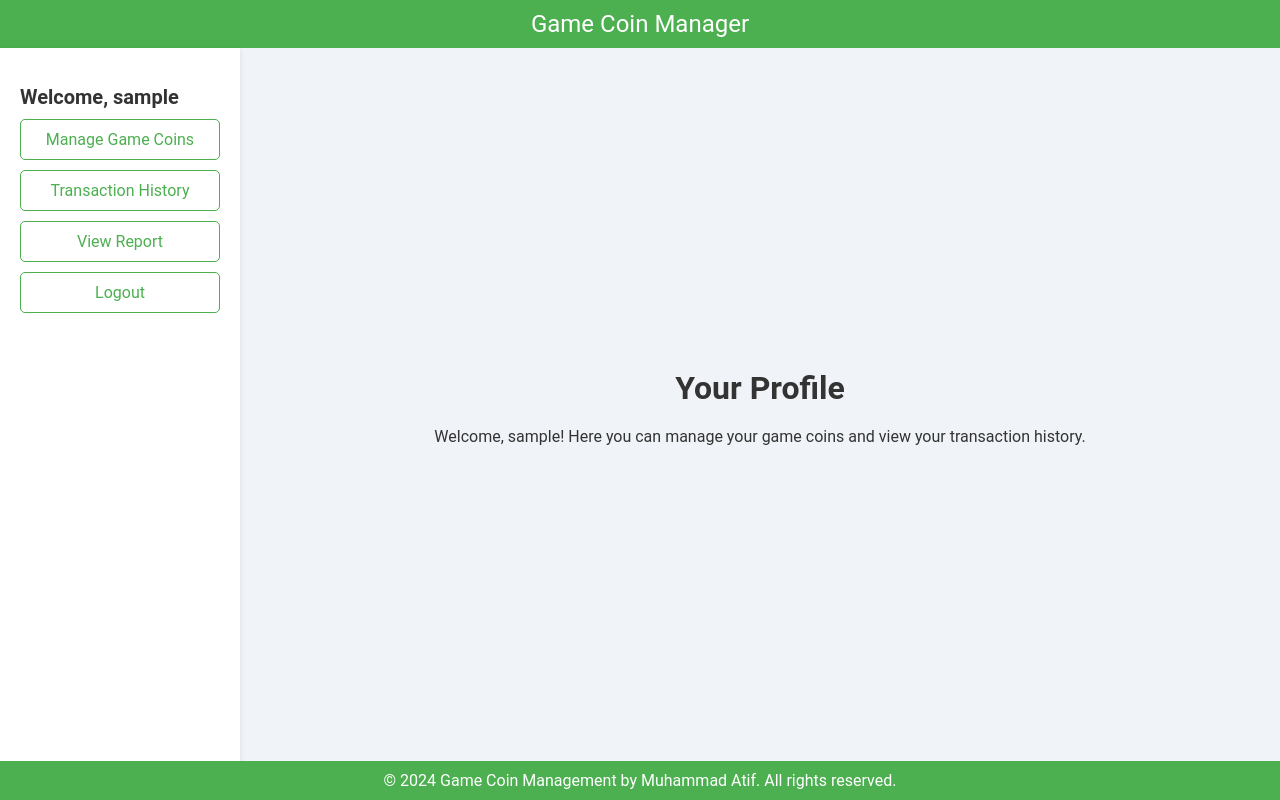
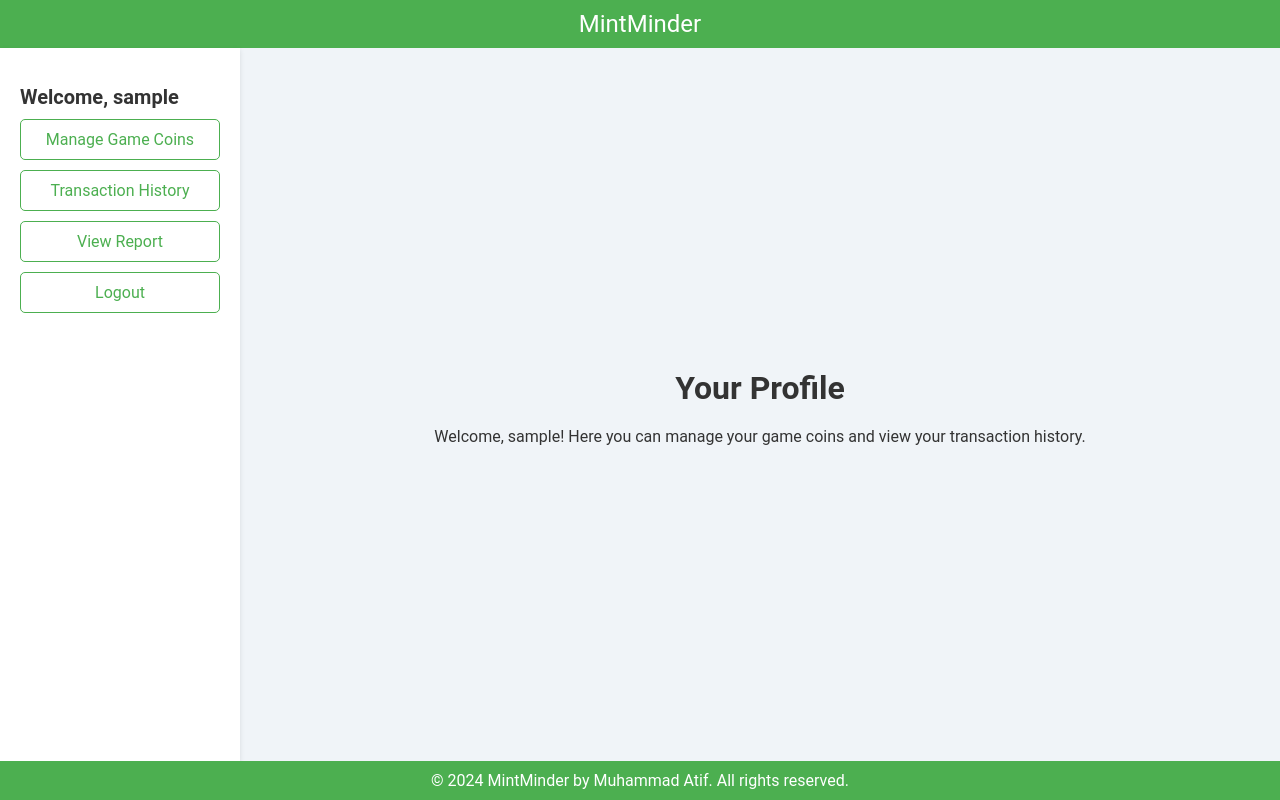
Before and after one commit to matif1766095/MintMinder, a Flask app: page /profile in a window 1280 px wide. Run offline with Flask 3, Linux system fonts and the light colour scheme; the visitor is signed in with stand-in values (Sample User, id 1).

Commit message:
Profile.html project name updated

```diff
--- a/templates/profile.html
+++ b/templates/profile.html
@@ -3,12 +3,12 @@
 <head>
     <meta charset="UTF-8">
     <meta name="viewport" content="width=device-width, initial-scale=1.0">
-    <title>User Profile - Game Coin Manager</title>
+    <title>User Profile - MintMinder</title>
   <link rel="stylesheet" href="/static/profile/style.css">
 </head>
 <body>
     <header>
-        Game Coin Manager
+        MintMinder
     </header>
     <div class="container">
         <div class="sidebar">
@@ -26,7 +26,7 @@
         </div>
     </div>
     <footer>
-        &copy; 2024 Game Coin Management by Muhammad Atif. All rights reserved.
+        &copy; 2024 MintMinder by Muhammad Atif. All rights reserved.
     </footer>
     <script src="/static/logout.js"></script>
 </body>
```
